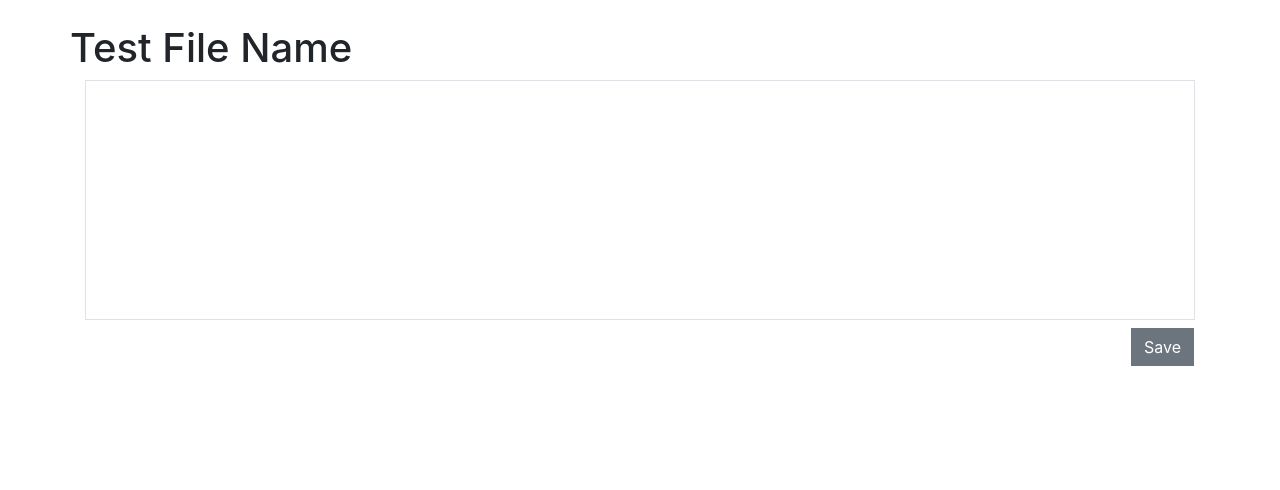
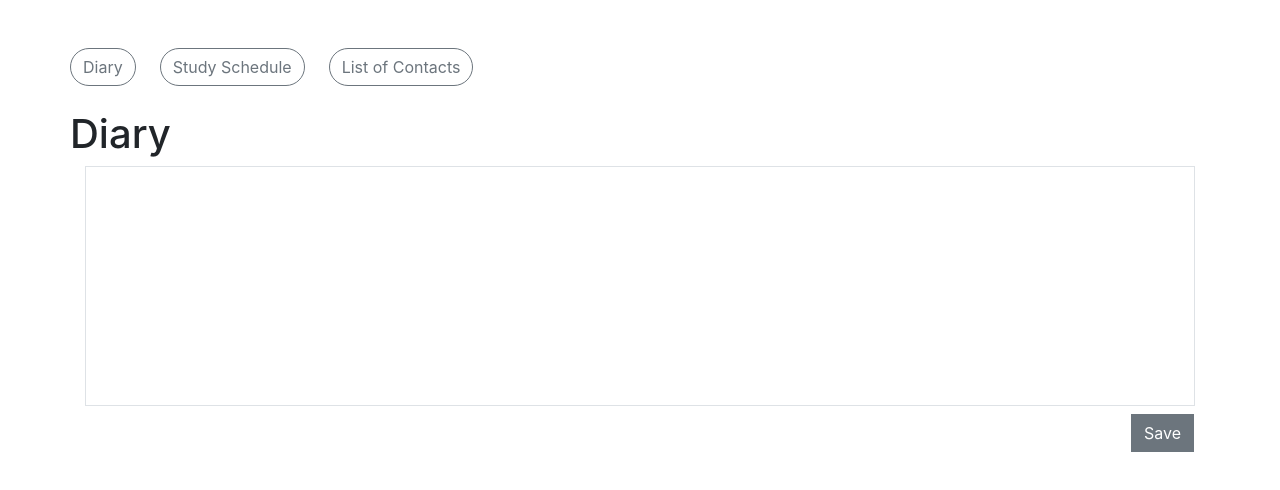
Before and after one commit to steve1998/text-editor, a React (Create React App) app: page / in a window 1280 px wide. Shown: the top 490 px of the page. Built offline with nearby package versions, Linux system fonts and the light colour scheme.

Commit message:
Add File Selection Functionality

```diff
--- /dev/null
+++ b/src/client/components/File.js
@@ -0,0 +1,11 @@
+import React from 'react'
+
+import { Button } from 'reactstrap'
+
+const File = (props) => {
+    return(
+        <Button outline className="mr-4 rounded-pill" onClick={() => props.eventHandler(props.file.id)}>{props.file.fileName}</Button>
+    )
+}
+
+export default File
--- /dev/null
+++ b/src/client/services/fetchAPI.js
@@ -0,0 +1,3 @@
+export const fetchFiles = () => {
+    return 0
+}
--- a/src/client/views/Edit.js
+++ b/src/client/views/Edit.js
@@ -1,12 +1,11 @@
-import React, { useState, useEffect } from 'react'
-import { Editor, EditorState } from 'draft-js'
+import React, { useState } from 'react'
+import { Editor, EditorState, ContentState } from 'draft-js'
 
-import { Input, Row } from 'reactstrap'
 import '../styles/Edit.scss'
 
-const Edit = () => {
+const Edit = props => {
     const[editorState, setEditorState] = useState(() =>
-        EditorState.createEmpty()
+        props.text ? EditorState.createWithContent(ContentState.createFromText(props.text)) : EditorState.createEmpty()
     )
 
     return(
--- a/src/client/views/Home.js
+++ b/src/client/views/Home.js
@@ -1,21 +1,70 @@
-import React from 'react';
+import React, { useState, useEffect } from 'react';
 
 import Edit from './Edit'
+import File from '../components/File'
 
 import { Container, Button, Row } from 'reactstrap'
 
-let testFileName = "Test File Name"
+let testFiles = [
+    {
+        id: 0,
+        fileName: "Diary",
+        text: "Hello There! This is a test text"
+    },
+    {
+        id: 1,
+        fileName: "Study Schedule",
+        text: "Happy birthday!"
+    },
+    {
+        id: 2,
+        fileName: "List of Contacts",
+        text: "Damnit"
+    },
+]
 
 const Home = () => {
+    const[texts, setTexts] = useState([])
+    const[selectedFile, setSelectedFile] = useState(null)
+
+    useEffect(() => {
+        setTexts(testFiles)
+    }, [])
+
+    useEffect(() => {
+        setSelectedFile(texts[0])
+    },[texts])
+
+    const handleSetCurrentId = (currentId) => {
+        const result = texts.filter(text => text.id == currentId)
+        setSelectedFile(result[0])
+    }
+
+    const handleSave = () => {
+    }
+
     return(
         <div>
             <Container className="py-4">
+                <Row className="py-4">
+                    {
+                        texts.map(text => {
+                            return(
+                                <File key={text.id} eventHandler={handleSetCurrentId} file={text} />
+                            )
+                        })
+                    }
+                </Row>
                 <Row>
-                    <h1>{testFileName}</h1>
+                    {
+                        texts.length > 0 && selectedFile ? <h1>{selectedFile.fileName}</h1> : null
+                    }
                 </Row>
-                <Edit />
+                {
+                    selectedFile ? <Edit text={selectedFile.text} /> : <Edit text={null} />
+                }
                 <Row className ="pt-2 justify-content-end pr-3">
-                    <Button className="rounded-0">Save</Button>
+                    <Button className="rounded-0" onClick={handleSave}>Save</Button>
                 </Row>
             </Container>
         </div>
```
